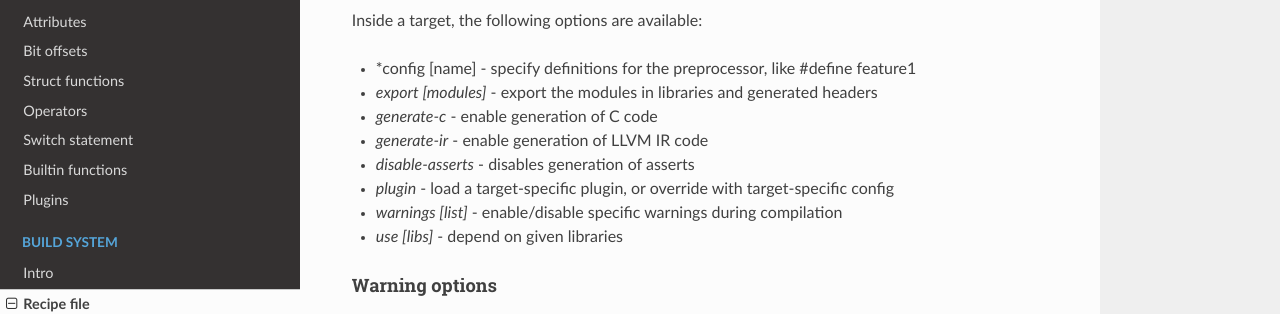
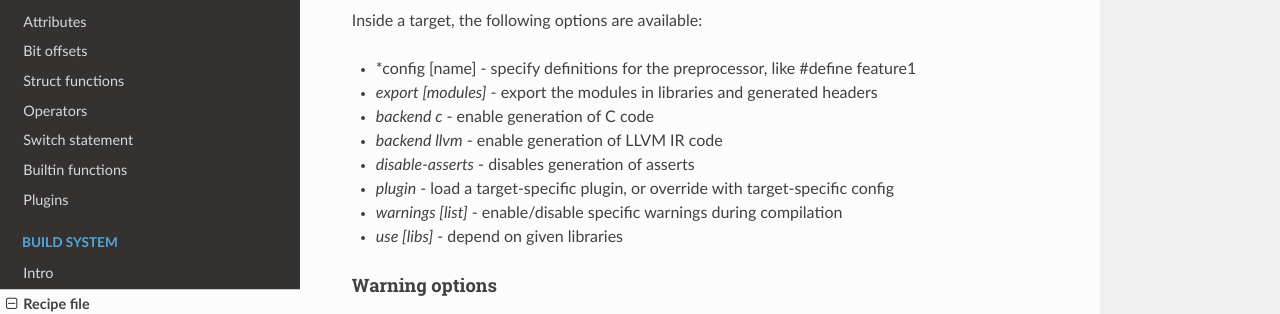
Before and after one commit to c2lang/documentation, an MkDocs documentation site: the page built from documentation/docs/build_system/recipe_file.md, in a window 1280 px wide and 900 px high, scrolled down 865 px. Shown: the part 151-465 px from the top of the window. Built offline with MkDocs 1.6.1, drawn with Linux system fonts in a browser that asks for light colours; nearby versions of some CDN libraries; old or Windows-style settings are respelled for this version of MkDocs.

Commit message:
recipe: change generate-c/ir -> backend c/llvm

```diff
--- a/documentation/docs/build_system/recipe_file.md
+++ b/documentation/docs/build_system/recipe_file.md
@@ -52,8 +52,8 @@ Inside a target, the following options are available:
 
  * *config [name] <value> - specify definitions for the preprocessor, like #define feature1
  * *export [modules]* - export the modules in libraries and generated headers
- * *generate-c* - enable generation of C code
- * *generate-ir* - enable generation of LLVM IR code
+ * *backend c* - enable generation of C code
+ * *backend llvm* - enable generation of LLVM IR code
  * *disable-asserts* - disables generation of asserts
  * *plugin* - load a target-specific plugin, or override with target-specific config
  * *warnings [list]* - enable/disable specific warnings during compilation
```
Also changed, not shown: documentation/docs/getting_started/my_first_project.md (+1 -1 lines).
